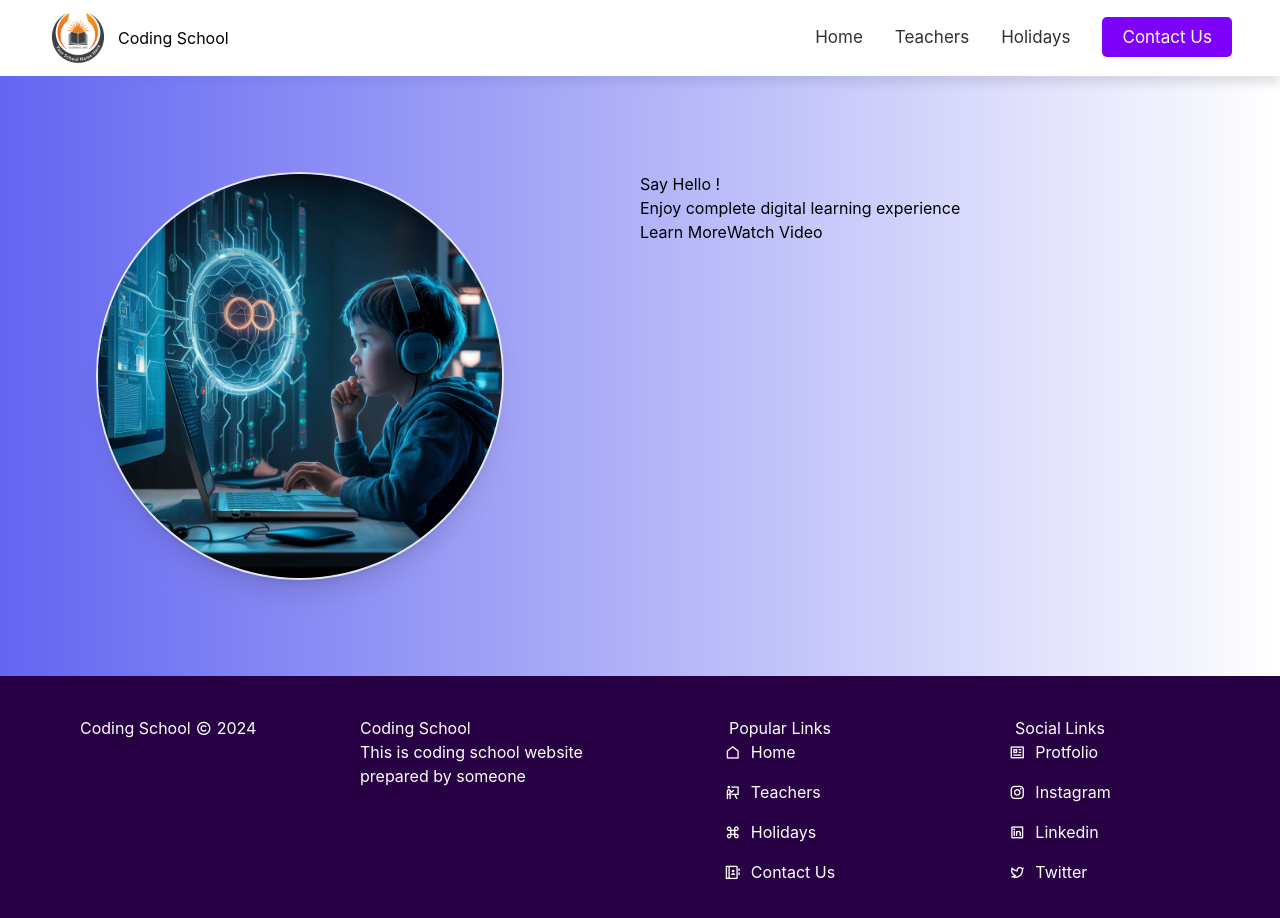
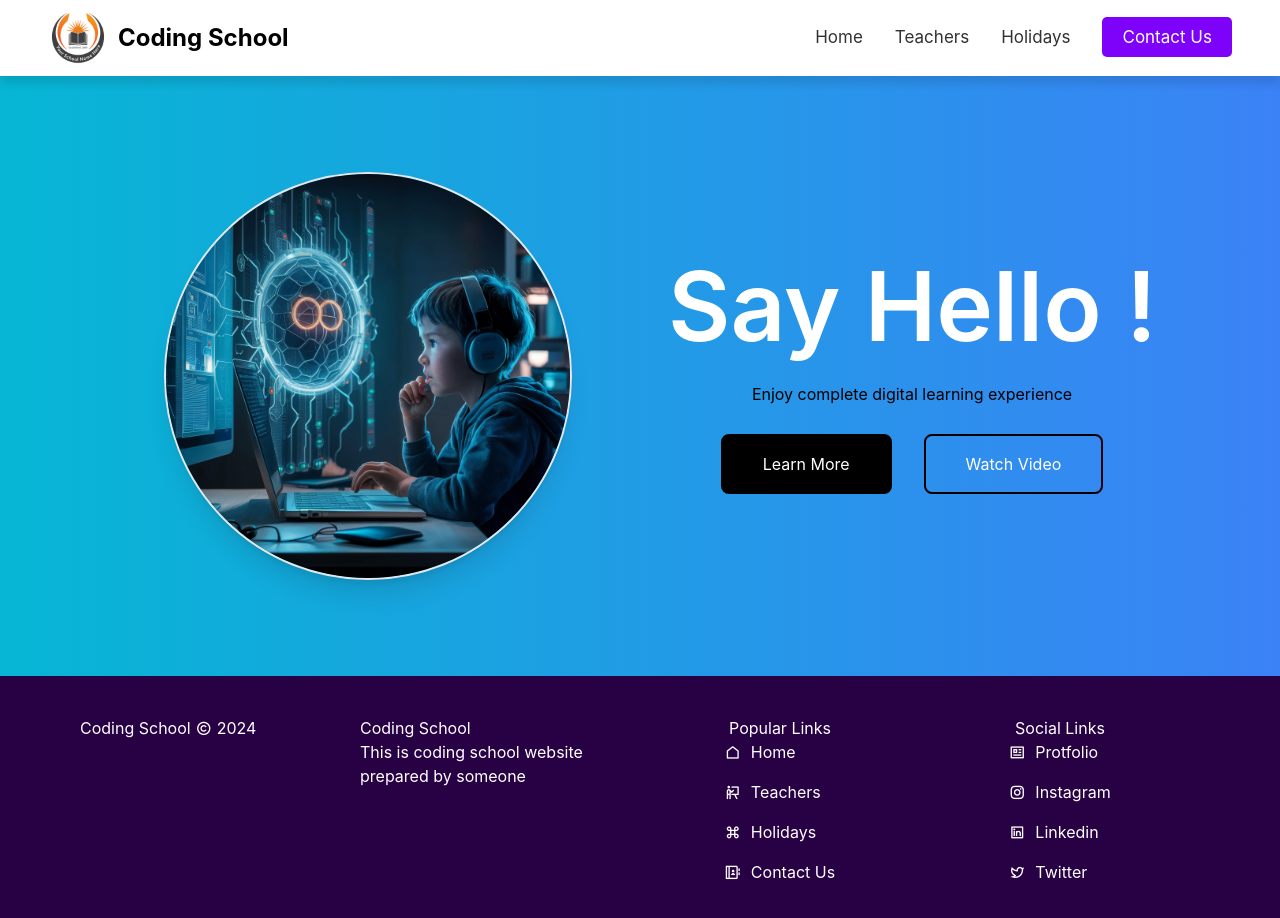
Before and after one commit to itsSarv/CodingSchool, a React (Create React App) app: page / in a window 1280 px wide. Shown: the top 918 px of the page. Built offline with nearby package versions, Linux system fonts and the light colour scheme.

Commit message:
animations

```diff
--- a/src/App.js
+++ b/src/App.js
@@ -7,7 +7,6 @@ import Holidays from './components/Holidays'
 import ContactUs from './components/ContactUs'
 import Notfound from './components/Notfound'
 import 'remixicon/fonts/remixicon.css'
-
 
 
 
--- a/src/components/ContactUs.jsx
+++ b/src/components/ContactUs.jsx
@@ -37,7 +37,7 @@ const ContactUs = () => {
           display: 'flex',
         }
        }>
-        <img src='/images/contact-us.jpg' width='50%' alt='contact'/>
+        <img className='animate__animated animate__zoomIn' src='/images/contact-us.jpg' width='50%' alt='contact'/>
 
        <div style={{
          width: '50%'
--- a/src/components/Holidays.jsx
+++ b/src/components/Holidays.jsx
@@ -34,17 +34,27 @@ const Holidays = () => {
   return (
     <div>
      <Nav/>
+     <div>
+     <header style={{
+          display: 'flex',
+          justifyContent: 'center',
+          alignItems:'center',
+          backgroundImage: ' linear-gradient(135deg, #667eea 0%, #764ba2 100%)',
+          padding: '64px 32px',
+          color:'white'
+        }}>
+
+        <h1 className='text-4xl font-bold animate__animated animate__pulse'>
+        <i className="ri-emotion-happy-line" style={{marginRight:10}}></i>
+          Holidays
+          </h1>
+        </header>
      <div style={{
       width: '60%',
       margin: '0 auto',
       padding: '60px 0'
 
      }}>
-     <h1 style={{
-      textAlign:'center',
-      marginBottom: '40px'
-     }}>Your Holidays</h1>
-
      <table width='100%'>
       <thead>
         <tr style={{
@@ -82,6 +92,8 @@ const Holidays = () => {
       </table>
 
      </div>
+     </div>
+
      <Footer/>
     </div>
   )
--- a/src/components/Home.jsx
+++ b/src/components/Home.jsx
@@ -7,19 +7,19 @@ const Home = () => {
     <div>
         <Nav/>
         <div>
-          <header className='grid grid-cols-2 p-24 bg-gradient-to-r from-indigo-500 animate__animated animate__fadeIn'>
+          <header className='grid grid-cols-2 p-24 bg-gradient-to-r from-cyan-500 to-blue-500'>
             <div>
             <img
                   src="./images/student.jpg" alt="student"
-                  className='w-3/4 rounded-full animate__animated animate__pulse border border-2 shadow-xl'
+                  className='w-3/4 rounded-full animate__animated animate__pulse border-2 shadow-xl mx-auto'
               />
             </div>
-            <div>
-             <h1>Say Hello !</h1>
-             <p>Enjoy complete digital learning experience</p>
-             <div>
-              <button>Learn More</button>
-              <button>Watch Video</button>
+            <div className='flex flex-col gap-7 justify-center items-center'>
+             <h1 className='text-8xl text-white font-semibold animate__animated animate__zoomIn'>Say Hello !</h1>
+             <p className='animate__animated animate__fadeIn'>Enjoy complete digital learning experience</p>
+             <div className='flex gap-8'>
+              <button className='px-10 py-4 border-black border-2 rounded-lg bg-black text-white animate__animated animate__fadeInLeft'>Learn More</button>
+              <button className='px-10 py-4 border-black border-2 rounded-lg text-white hover:bg-[#F2951C] animate__animated animate__fadeInRight'>Watch Video</button>
              </div>
             </div>
           </header>
--- a/src/components/Nav.jsx
+++ b/src/components/Nav.jsx
@@ -4,13 +4,14 @@ import { Link } from 'react-router-dom'
 
 const Nav = () => {
   return (
-    <nav style={{
+    <nav
+        className='sticky top-0 left-0 '
+        style={{
         display: 'flex',
         justifyContent: 'space-between',
         padding: "8px 48px",
         background: 'white',
         boxShadow: '0 8px 8px 0 rgba(0,0,0,0.1)'
-
     }}>
         <div style={{
         display: 'flex',
@@ -18,7 +19,7 @@ const Nav = () => {
         alignItems: "center"
                     }}>
             <img src='./images/logo.png' alt='school' width="60"/>
-            <h1>Coding School</h1>
+            <h1 className='text-2xl font-bold'>Coding School</h1>
         </div>
             <ul style={{
                 listStyle: 'none',
--- a/src/components/Teachers.jsx
+++ b/src/components/Teachers.jsx
@@ -86,7 +86,7 @@ const Teachers = () => {
           color:'white'
         }}>
 
-        <h1>
+        <h1 className='text-4xl font-bold animate__animated animate__pulse'>
         <i className="ri-user-voice-line" style={{marginRight:10}}></i>
           Teachers
           </h1>
--- a/src/index.css
+++ b/src/index.css
@@ -1,8 +1,8 @@
-
 @tailwind base;
 @tailwind components;
 @tailwind utilities;
 
+@layer base {
   body {
     margin: 0;
     font-family: -apple-system, BlinkMacSystemFont, 'Segoe UI', 'Roboto', 'Oxygen',
@@ -16,3 +16,4 @@ code {
     font-family: source-code-pro, Menlo, Monaco, Consolas, 'Courier New',
       monospace;
   }
+}
--- a/tailwind.config.js
+++ b/tailwind.config.js
@@ -1,6 +1,6 @@
 /** @type {import('tailwindcss').Config} */
 module.exports = {
-  content: ["./src/**/*.{html,js,jsx}"],
+  content: ["./src/**/*.{html,js,jsx,ts,tsx}"],
   theme: {
     extend: {},
   },
```
Lines whose indentation alone changed are shown as unchanged.
